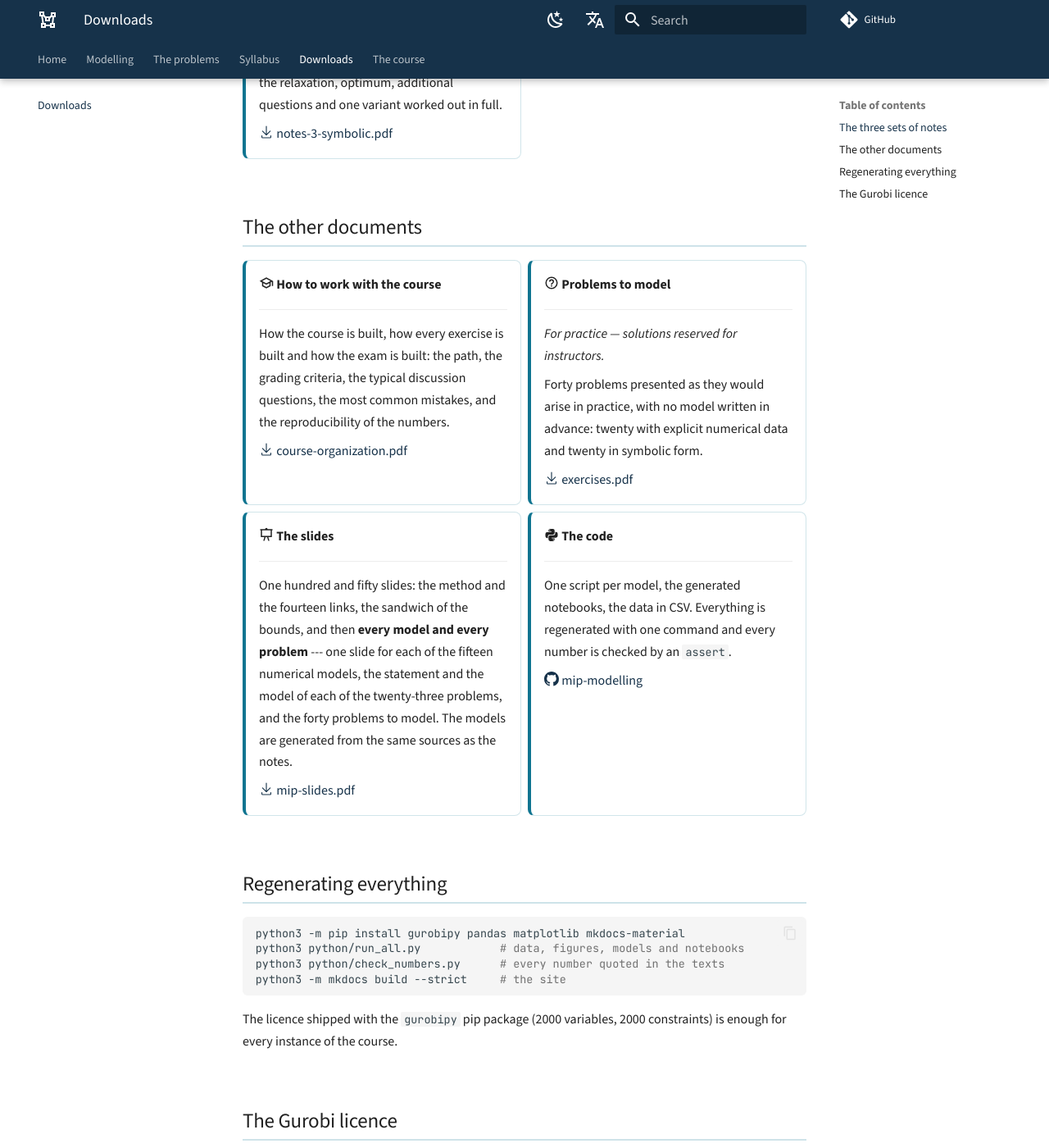
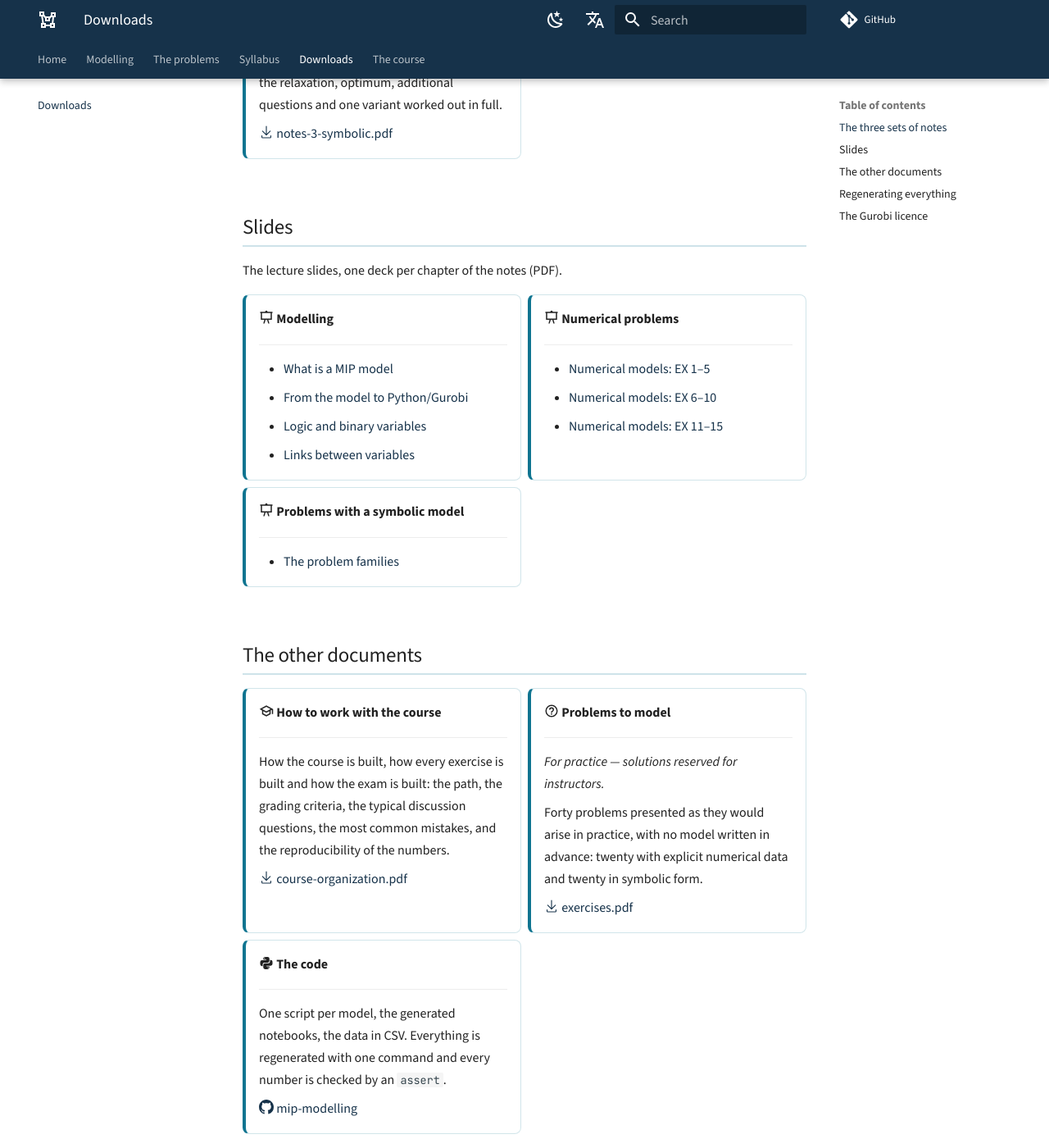
Before and after one commit to fabiofurini/mip-modelling, an MkDocs documentation site: the page built from docs/downloads.md, in a window 1280 px wide and 1400 px high, scrolled down 796 px. Shown: the whole window at 82% size. Built offline with MkDocs 1.6.1 and Material for MkDocs 9.7.7, drawn with Linux system fonts in a browser that asks for light colours; comment, search, counter and statistics services are not loaded.

Commit message:
Sito personale nuovo (fabiofurini.github.io) e slide per capitolo nella pagina del materiale
Co-Authored-By: Claude Opus 5.5 <noreply@anthropic.com>

```diff
--- a/docs/downloads.md
+++ b/docs/downloads.md
@@ -46,6 +46,40 @@ are the core of the material. What comes after is supplementary.
 
 </div>
 
+<!-- slide:inizio -->
+## Slides
+
+The lecture slides, one deck per chapter of the notes (PDF).
+
+<div class="grid cards" markdown>
+
+-   :material-presentation: **Modelling**
+
+    ---
+
+    - [What is a MIP model](pdf/slides-01-mip-models.pdf)
+    - [From the model to Python/Gurobi](pdf/slides-03-gurobi.pdf)
+    - [Logic and binary variables](pdf/slides-05-logic-binaries.pdf)
+    - [Links between variables](pdf/slides-06-links.pdf)
+
+-   :material-presentation: **Numerical problems**
+
+    ---
+
+    - [Numerical models: EX 1–5](pdf/slides-07-numerical-models-1.pdf)
+    - [Numerical models: EX 6–10](pdf/slides-07-numerical-models-2.pdf)
+    - [Numerical models: EX 11–15](pdf/slides-07-numerical-models-3.pdf)
+
+-   :material-presentation: **Problems with a symbolic model**
+
+    ---
+
+    - [The problem families](pdf/slides-08-problem-families.pdf)
+
+</div>
+
+<!-- slide:fine -->
+
 ## The other documents
 
 <div class="grid cards" markdown>
@@ -72,17 +106,6 @@ are the core of the material. What comes after is supplementary.
 
     [:octicons-download-24: exercises.pdf](pdf/exercises.pdf)
 
--   :material-presentation: **The slides**
-
-    ---
-
-    One hundred and fifty slides: the method and the fourteen links, the
-    sandwich of the bounds, and then **every model and every problem** --- one
-    slide for each of the fifteen numerical models, the statement and the model
-    of each of the twenty-three problems, and the forty problems to model. The
-    models are generated from the same sources as the notes.
-
-    [:octicons-download-24: mip-slides.pdf](pdf/mip-slides.pdf)
 
 -   :material-language-python: **The code**
 
--- a/mkdocs.yml
+++ b/mkdocs.yml
@@ -49,7 +49,7 @@ plugins:
 extra:
   social:
     - icon: material/web
-      link: https://sites.google.com/view/fabiofurini/home-page
+      link: https://fabiofurini.github.io/
       name: Fabio Furini — personal website
     - icon: material/school
       link: https://www.diag.uniroma1.it/
```
Also changed, not shown: README.md (+4 -4 lines), docs/index.md (+2 -2 lines), 10 other files.
